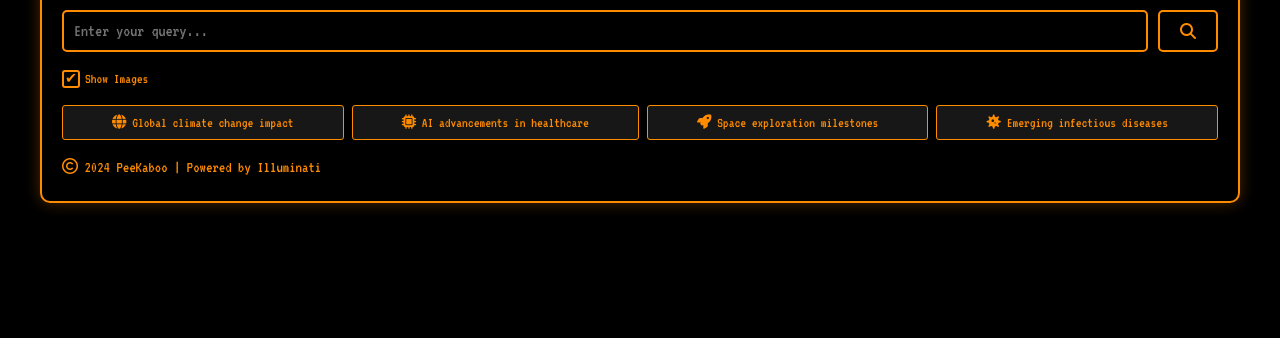
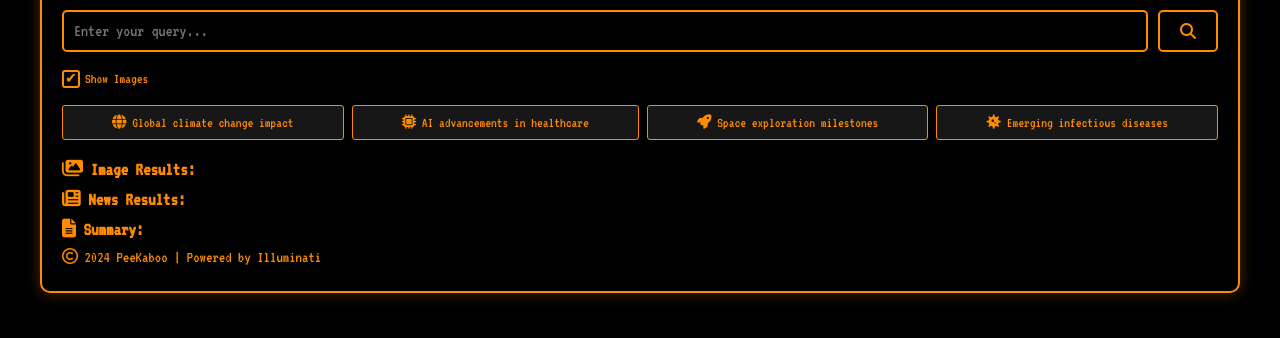
Before and after one commit to omsandippatil/PeeKaboo, a website: page index.html in a window 1280 px wide. Shown: the part 116-454 px from the top of the page. Drawn offline with Linux system fonts and the light colour scheme.

Commit message:
Update index.html

```diff
--- a/index.html
+++ b/index.html
@@ -33,9 +33,16 @@
             </form>
         </div>
 
-        <div class="images-container" id="imagesContainer"></div>
-        <div id="results" class="results-container"></div>
-        <div id="summary" class="summary-container"></div>
+        <div class="images-container" id="imagesContainer">
+            <h3><i class="fas fa-images"></i> Image Results:</h3>
+            <div class="images-scroll"></div>
+        </div>
+        <div id="results" class="results-container">
+            <h3><i class="fas fa-newspaper"></i> News Results:</h3>
+        </div>
+        <div id="summary" class="summary-container">
+            <h3><i class="fas fa-file-alt"></i> Summary:</h3>
+        </div>
 
         <footer><i class="far fa-copyright"></i> 2024 PeeKaboo | Powered by Illuminati</footer>
     </div>
```
